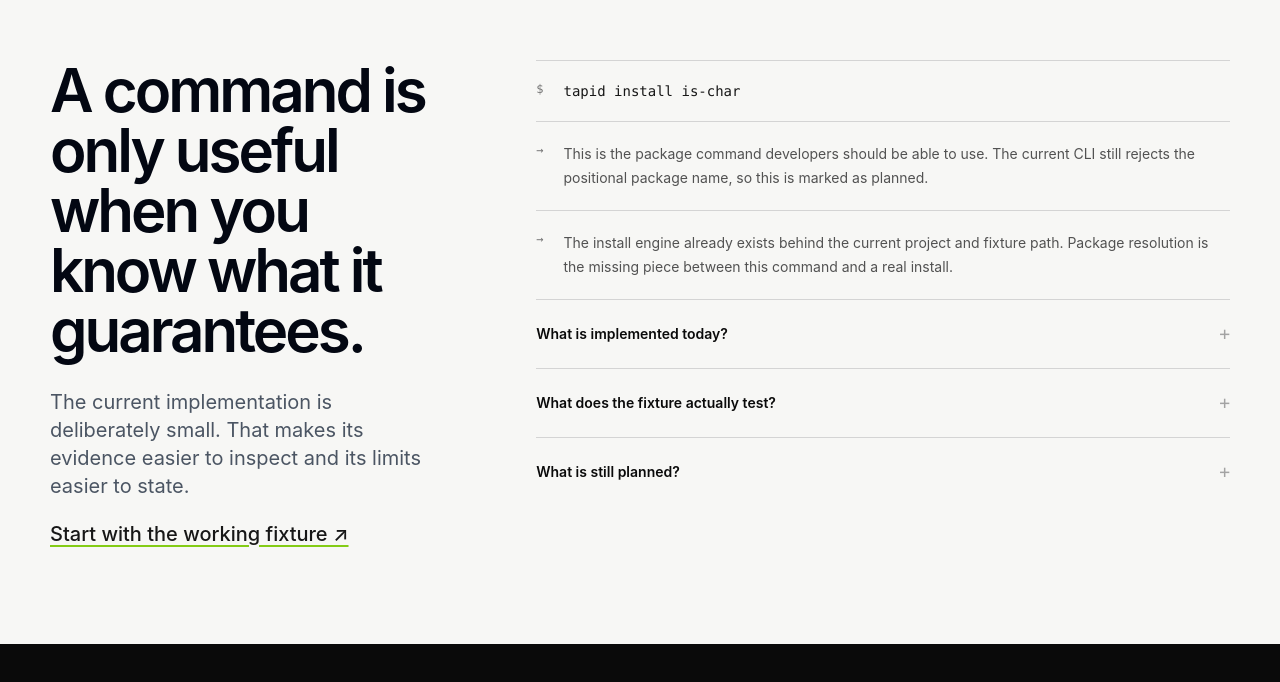
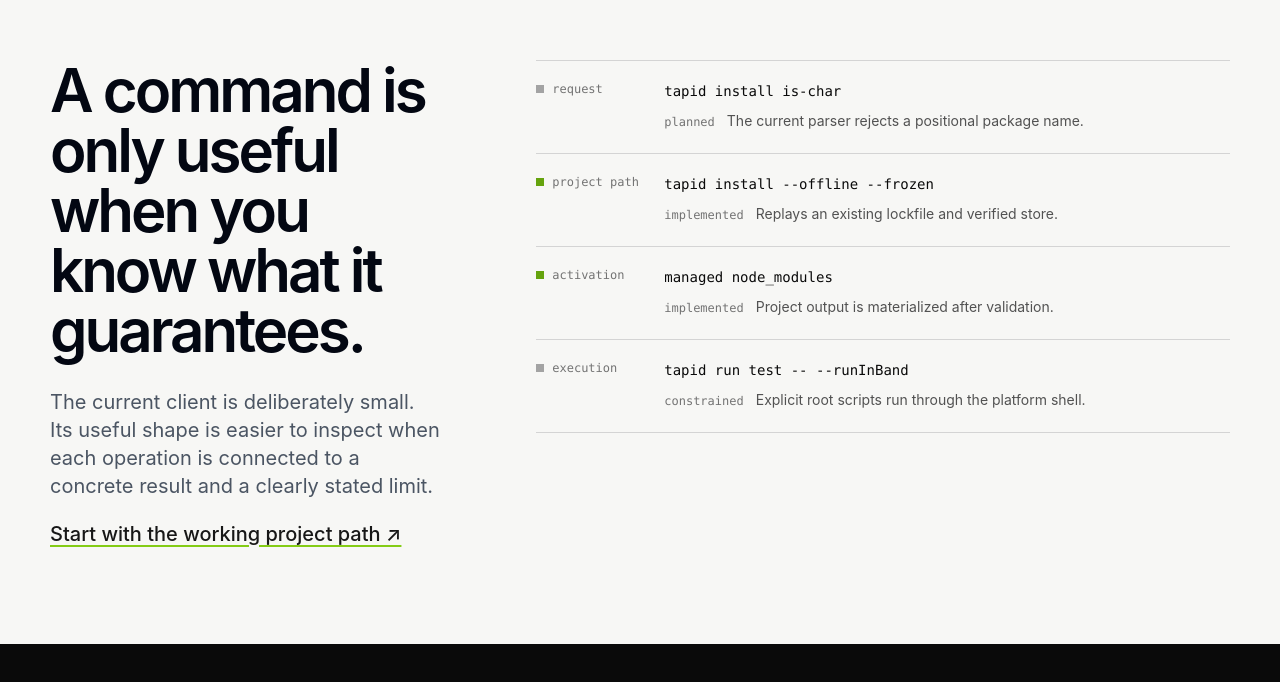
Before and after one commit to LimeTip/tapid-web, a Next.js app: page / in a window 1280 px wide. Shown: the part 1780-2462 px from the top of the page. Built offline with nearby package versions, Linux system fonts and the light colour scheme.

Commit message:
refactor: clarify homepage decision trace

```diff
--- a/src/components/home/EvidenceSection.tsx
+++ b/src/components/home/EvidenceSection.tsx
@@ -5,7 +5,7 @@ import ArrowLink from "@/components/ui/ArrowLink";
 const checks = [
   ["manifest", "rootManifestDigest matches package.json"],
   ["lockfile", "lockfileVersion 3 accepted for replay"],
-  ["store", "verified trees available before staging"],
+  ["store", "verified store inputs before staging"],
   ["lifecycle", "dependency scripts suppressed during install"],
 ];
 
--- a/src/components/home/WorkflowSection.tsx
+++ b/src/components/home/WorkflowSection.tsx
@@ -1,13 +1,11 @@
-"use client";
-
-import { Accordion } from "@base-ui/react/accordion";
 import Link from "next/link";
 import SectionHeading from "@/components/ui/SectionHeading";
 
-const questions = [
-  ["What is implemented today?", "The CLI can replay an existing lockfile offline or frozen, validate the project before activation, create managed node_modules, and run an explicit root script."],
-  ["What does the fixture actually test?", "It checks installation, root-script execution, bin shims, argument forwarding, child exit codes, and suppression of dependency lifecycle scripts."],
-  ["What is still planned?", "Online transitive resolution, complete npm compatibility, evidence-aware policy, publisher provenance, private registries, and agent integrations remain incomplete or future work."],
+const trace = [
+  ["request", "tapid install is-char", "planned", "The current parser rejects a positional package name."],
+  ["project path", "tapid install --offline --frozen", "implemented", "Replays an existing lockfile and verified store."],
+  ["activation", "managed node_modules", "implemented", "Project output is materialized after validation."],
+  ["execution", "tapid run test -- --runInBand", "constrained", "Explicit root scripts run through the platform shell."],
 ];
 
 export default function WorkflowSection() {
@@ -15,37 +13,25 @@ export default function WorkflowSection() {
     <section className="bg-[#f7f7f5] py-20 md:py-24">
       <div className="site-container grid gap-12 lg:grid-cols-[0.72fr_1.28fr] lg:gap-24">
         <SectionHeading title="A command is only useful when you know what it guarantees.">
-          <p>The current implementation is deliberately small. That makes its evidence easier to inspect and its limits easier to state.</p>
-          <p className="mt-5"><Link href="/docs/getting-started/" className="font-medium text-neutral-900 underline decoration-lime-500 decoration-2 underline-offset-4 hover:text-neutral-500">Start with the working fixture ↗</Link></p>
+          <p>The current client is deliberately small. Its useful shape is easier to inspect when each operation is connected to a concrete result and a clearly stated limit.</p>
+          <p className="mt-5"><Link href="/docs/getting-started/" className="font-medium text-neutral-900 underline decoration-lime-500 decoration-2 underline-offset-4 hover:text-neutral-500">Start with the working project path ↗</Link></p>
         </SectionHeading>
         <div className="border-t border-neutral-300">
-          <div className="grid grid-cols-[auto_1fr] gap-5 border-b border-neutral-300 py-5">
-            <span className="font-mono text-xs text-neutral-500">$</span>
-            <code className="break-words text-sm text-neutral-900">tapid install is-char</code>
-          </div>
-          <div className="grid grid-cols-[auto_1fr] gap-5 border-b border-neutral-300 py-5">
-            <span className="font-mono text-xs text-neutral-500">→</span>
-            <span className="text-sm leading-6 text-neutral-600">This is the package command developers should be able to use. The current CLI still rejects the positional package name, so this is marked as planned.</span>
-          </div>
-          <div className="grid grid-cols-[auto_1fr] gap-5 border-b border-neutral-300 py-5">
-            <span className="font-mono text-xs text-neutral-500">→</span>
-            <span className="text-sm leading-6 text-neutral-600">The install engine already exists behind the current project and fixture path. Package resolution is the missing piece between this command and a real install.</span>
-          </div>
-          <Accordion.Root>
-            {questions.map(([question, answer]) => (
-              <Accordion.Item key={question} className="border-b border-neutral-300 last:border-b-0">
-                <Accordion.Header>
-                  <Accordion.Trigger className="group flex w-full items-center justify-between gap-6 py-5 text-left text-sm font-semibold text-neutral-950 transition-colors hover:text-neutral-500 focus-visible:outline-2 focus-visible:outline-offset-4 focus-visible:outline-lime-700">
-                    {question}
-                    <span aria-hidden="true" className="font-mono text-lg font-normal text-neutral-400 transition-transform group-data-panel-open:rotate-45">+</span>
-                  </Accordion.Trigger>
-                </Accordion.Header>
-                <Accordion.Panel className="h-[var(--accordion-panel-height)] overflow-hidden text-sm leading-6 text-neutral-600 transition-[height] duration-150 data-ending-style:h-0 data-starting-style:h-0">
-                  <p className="max-w-2xl pb-5">{answer}</p>
-                </Accordion.Panel>
-              </Accordion.Item>
-            ))}
-          </Accordion.Root>
+          {trace.map(([label, command, status, detail]) => (
+            <div key={label} className="grid gap-3 border-b border-neutral-300 py-5 sm:grid-cols-[6.5rem_1fr] sm:gap-6">
+              <div className="flex items-start gap-2 font-mono text-xs text-neutral-500">
+                <span aria-hidden="true" className={`mt-1 h-2 w-2 shrink-0 ${status === "implemented" ? "bg-lime-600" : "bg-neutral-400"}`} />
+                <span>{label}</span>
+              </div>
+              <div>
+                <code className="block break-words text-sm text-neutral-950">{command}</code>
+                <div className="mt-2 flex flex-wrap items-baseline gap-x-3 gap-y-1 text-sm leading-6">
+                  <span className="font-mono text-xs text-neutral-500">{status}</span>
+                  <span className="text-neutral-600">{detail}</span>
+                </div>
+              </div>
+            </div>
+          ))}
         </div>
       </div>
     </section>
```
